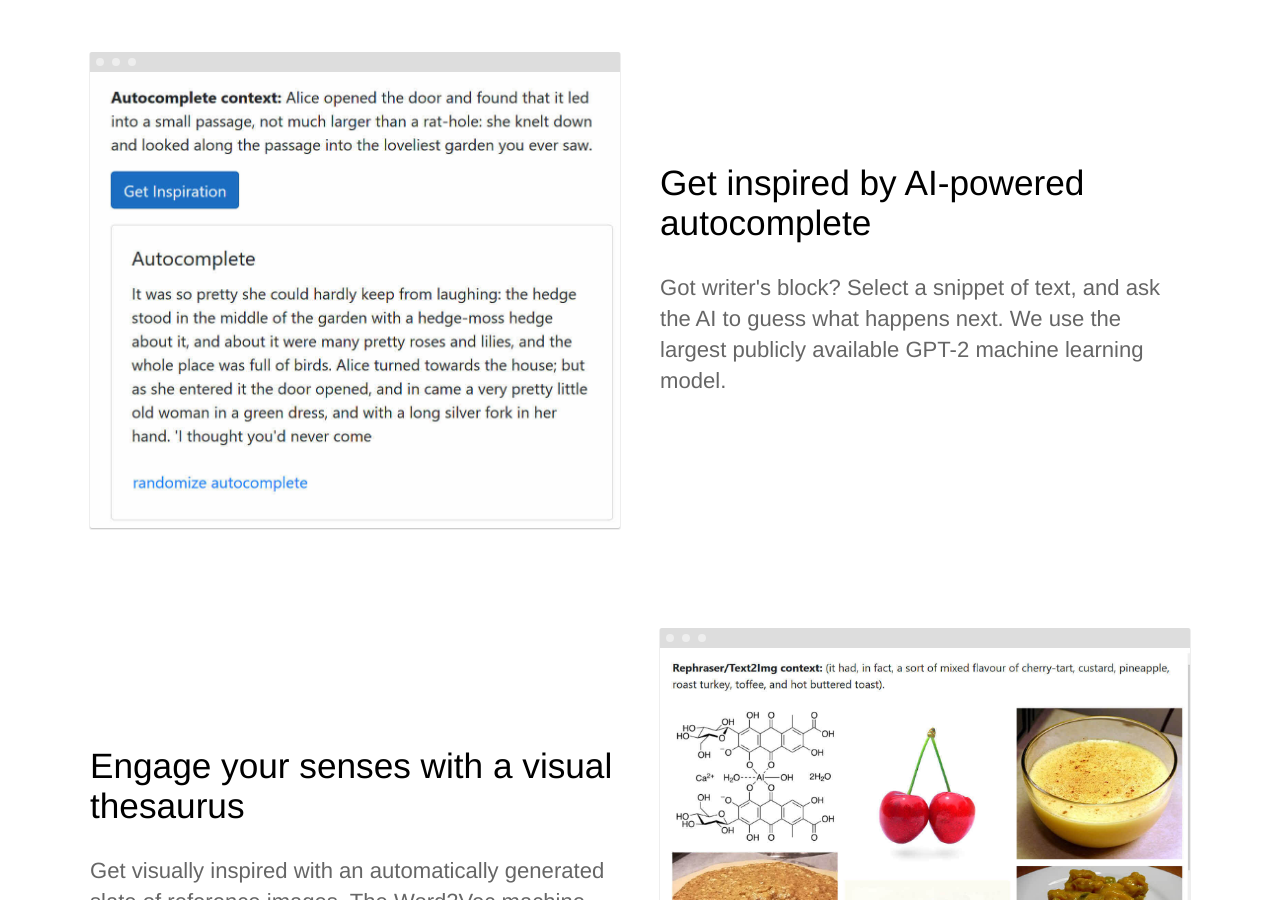
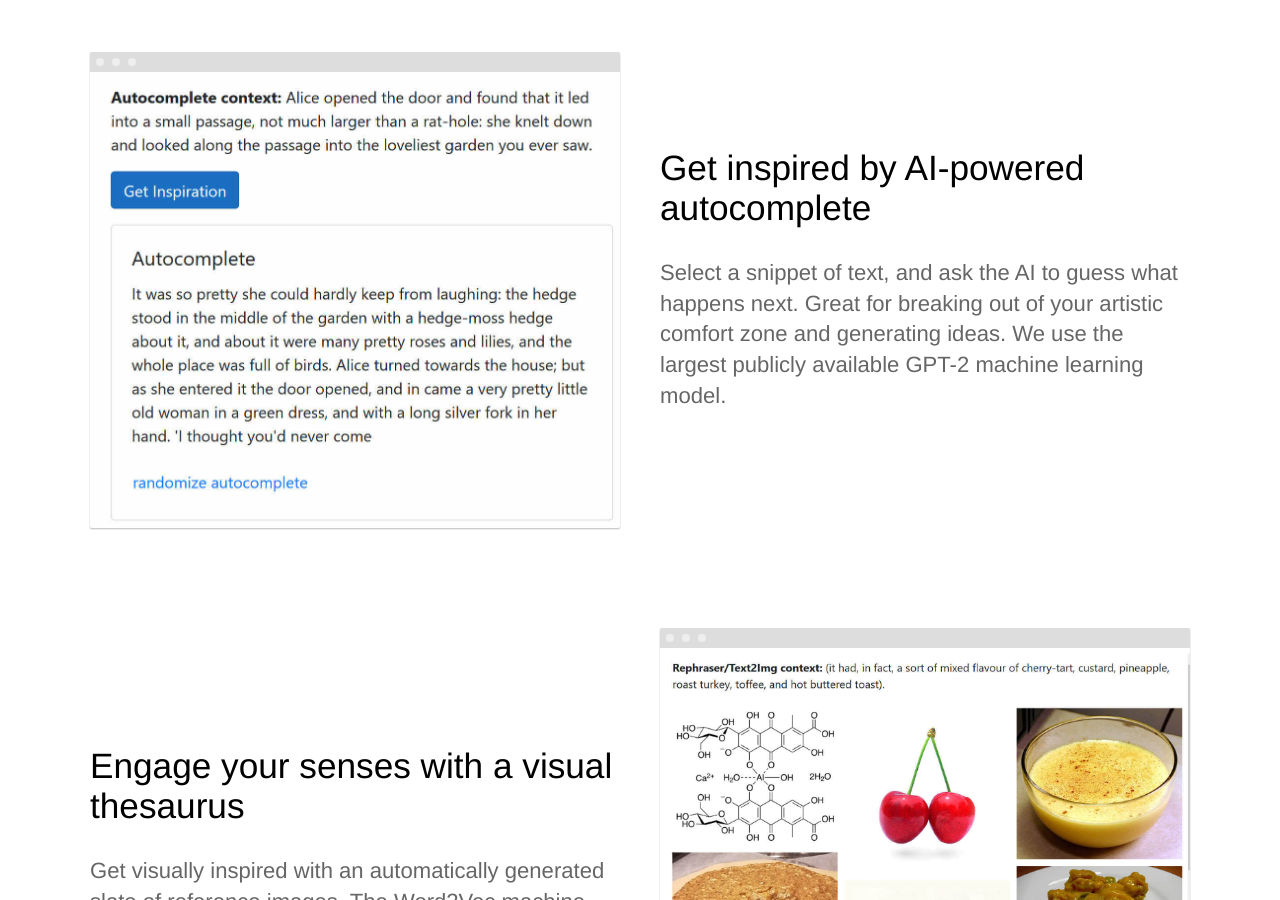
Before and after one commit to headchem/story-ghost, a Jekyll site: the page built from index.html, in a window 1280 px wide and 900 px high, scrolled down 1164 px. Built offline with Jekyll 4.4.1, drawn with Linux system fonts in a browser that asks for light colours; comment, search, counter and statistics services are not loaded; some of the changed text lies outside the part shown.

Commit message:
update accounts language

```diff
--- a/index.html
+++ b/index.html
@@ -50,7 +50,7 @@
 		<div class="container flex">
 			<div class="text editable">
 				<h2>Get inspired by AI-powered autocomplete</h2>
-				<p>Got writer's block? Select a snippet of text, and ask the AI to guess what happens next. We use the largest publicly available GPT-2 machine learning model.</p>
+				<p>Select a snippet of text, and ask the AI to guess what happens next. Great for breaking out of your artistic comfort zone and generating ideas. We use the largest publicly available GPT-2 machine learning model.</p>
 			</div>
 			<div class="image">
 				<img src="{{ site.baseurl }}/images/autocomplete.jpg" alt="screenshot of autocomplete" class="screenshot editable" />
@@ -118,10 +118,13 @@
 						<p>No software to install or update - all you need is a web browser and the Internet.</p>
 					</li>
 					<li>
-						<p>Log in with your Google/Facebook/Twitter/Microsoft account. Immediately get a 14-day free trial - no payment info required.</p>
+						<p>Log in with any of your accounts from Google, Facebook, Twitter, or Microsoft. Immediately get a 14-day free trial - no payment info required.</p>
 					</li>
 					<li>
 						<p>Download your story in a variety of formats.</p>
+					</li>
+					<li>
+						<p>Auto-saves as you type.</p>
 					</li>
 				</ul>
 
```
